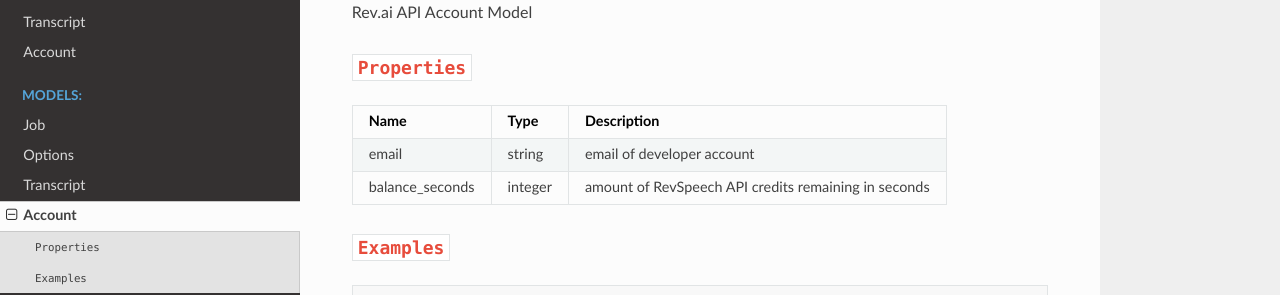
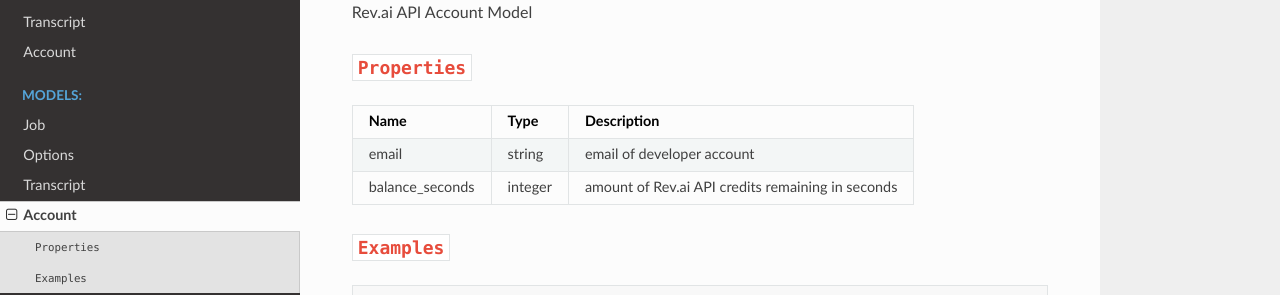
Before and after one commit to revdotcom/revspeech-api-docs, a Sphinx documentation site: the page built from source/models/account.rst, in a window 1280 px wide. Shown: the part 159-454 px from the top of the page. Built offline with Sphinx 7.4.7 and the Read the Docs theme 2.0.0, drawn with Linux system fonts in a browser that asks for light colours.

Commit message:
some more minor improvements

```diff
--- a/source/models/account.rst
+++ b/source/models/account.rst
@@ -14,7 +14,7 @@
 ====================== ================ ==============================================================================================
 email                  string           email of developer account
 ---------------------- ---------------- ----------------------------------------------------------------------------------------------
-balance_seconds        integer          amount of RevSpeech API credits remaining in seconds
+balance_seconds        integer          amount of Rev.ai API credits remaining in seconds
 ====================== ================ ==============================================================================================
 
 ``Examples``
--- a/source/models/transcript.rst
+++ b/source/models/transcript.rst
@@ -8,7 +8,7 @@
 
 Note: properties are not displayed in the returned object if they are ``null``
 
-Jobs with `skip_diarization` set to true will only show a single speaker for the entire duration of the transcript.
+Jobs with :ref:`skip_diarization <options-model>` set to true will only show a single speaker for the entire duration of the transcript.
 
 ``Monologue``
 ***************
```
